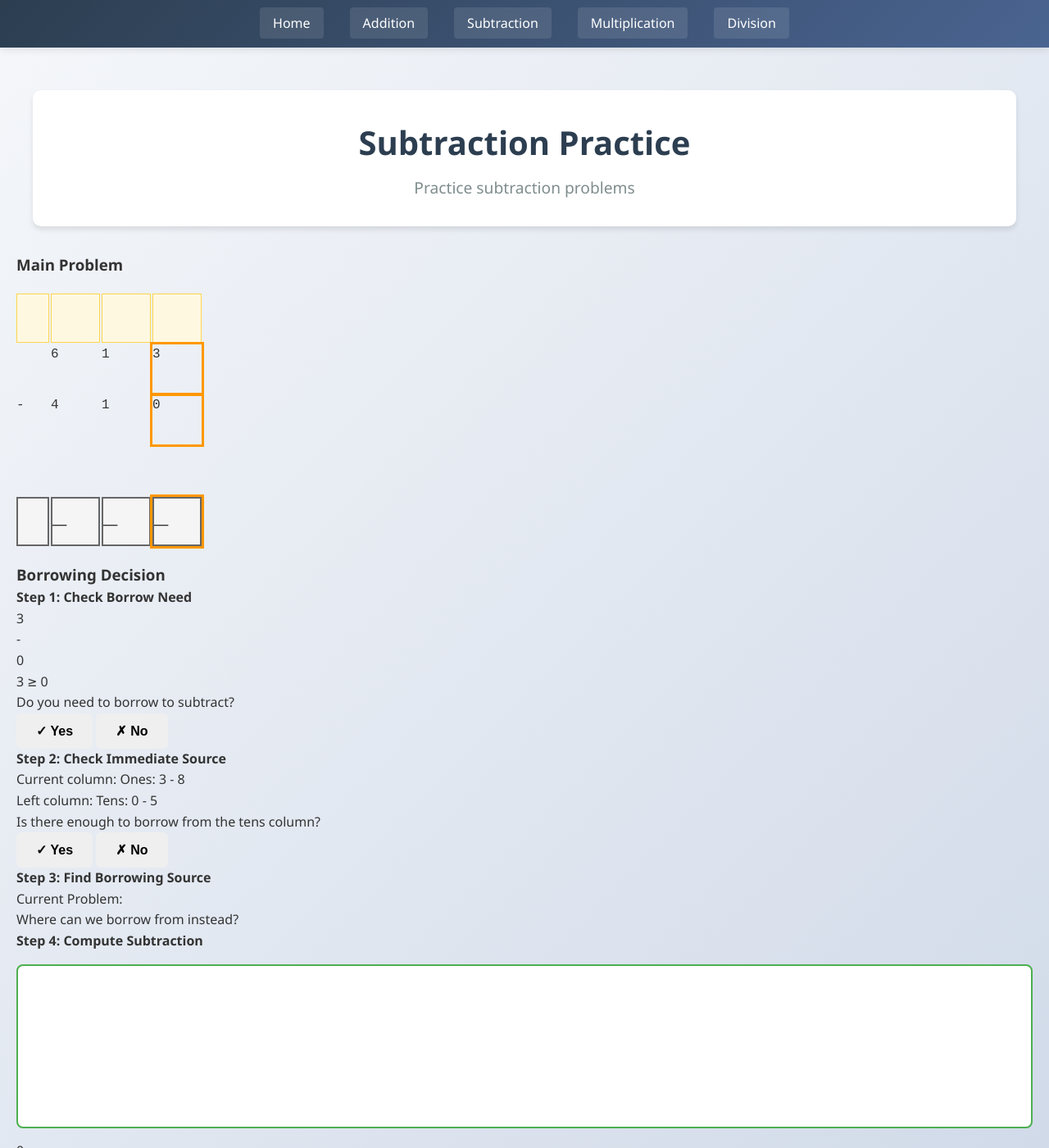
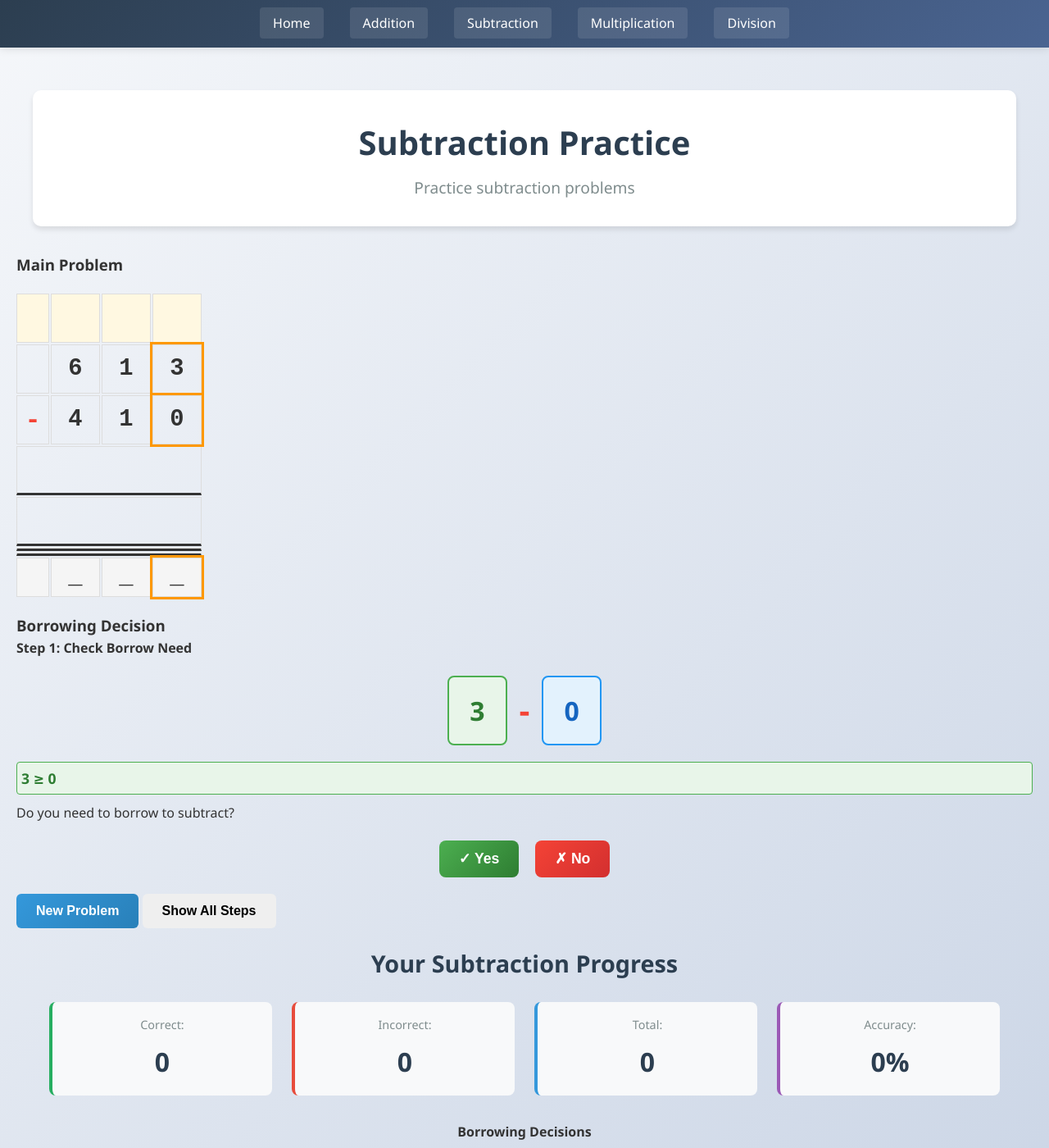
Before and after one commit to ZBZFirst/Math, a Jekyll site: the page built from subtraction.md, in a window 1280 px wide and 1400 px high. Shown: the whole window at 82% size. Built offline with Jekyll 4.4.1, drawn with Linux system fonts in a browser that asks for light colours; some of the changed text lies outside the part shown.

Commit message:
Update subtraction.css

```diff
--- a/assets/css/subtraction.css
+++ b/assets/css/subtraction.css
@@ -147,6 +147,226 @@
     border: 2px solid #2196f3;
 }
 
+/* Add these styles to subtraction.css */
+
+.comparison-hint {
+    font-size: 1.1rem;
+    font-weight: bold;
+    margin: 10px 0;
+    padding: 5px;
+    border-radius: 4px;
+}
+
+.comparison-hint.needs-borrow {
+    color: #d32f2f;
+    background-color: #ffebee;
+    border: 1px solid #f44336;
+}
+
+.comparison-hint.no-borrow {
+    color: #2e7d32;
+    background-color: #e8f5e9;
+    border: 1px solid #4caf50;
+}
+
+/* Decision stage styling */
+.decision-stage {
+    display: none;
+}
+
+.decision-stage.active {
+    display: block;
+}
+
+/* Yes/No buttons */
+.yes-no-buttons {
+    display: flex;
+    gap: 20px;
+    margin: 20px 0;
+    justify-content: center;
+}
+
+.btn-decision {
+    padding: 12px 24px;
+    font-size: 1.1rem;
+    font-weight: bold;
+    border: none;
+    border-radius: 8px;
+    cursor: pointer;
+    transition: all 0.3s ease;
+}
+
+.btn-yes {
+    background: linear-gradient(135deg, #4caf50 0%, #2e7d32 100%);
+    color: white;
+}
+
+.btn-yes:hover {
+    background: linear-gradient(135deg, #2e7d32 0%, #1b5e20 100%);
+    transform: translateY(-2px);
+}
+
+.btn-no {
+    background: linear-gradient(135deg, #f44336 0%, #d32f2f 100%);
+    color: white;
+}
+
+.btn-no:hover {
+    background: linear-gradient(135deg, #d32f2f 0%, #b71c1c 100%);
+    transform: translateY(-2px);
+}
+
+/* Source options */
+.source-options {
+    display: flex;
+    flex-direction: column;
+    gap: 10px;
+    margin: 15px 0;
+}
+
+.source-option {
+    padding: 12px;
+    background: #e3f2fd;
+    border: 2px solid #2196f3;
+    border-radius: 6px;
+    font-size: 1rem;
+    cursor: pointer;
+    transition: all 0.3s ease;
+}
+
+.source-option:hover {
+    background: #bbdefb;
+    transform: translateY(-2px);
+}
+
+/* Current column display */
+.current-column-display {
+    display: flex;
+    align-items: center;
+    justify-content: center;
+    gap: 15px;
+    margin: 20px 0;
+    font-size: 2rem;
+    font-weight: bold;
+}
+
+.top-digit, .bottom-digit {
+    padding: 15px 25px;
+    border-radius: 8px;
+    min-width: 60px;
+    text-align: center;
+}
+
+.top-digit {
+    background: #e8f5e9;
+    border: 2px solid #4caf50;
+    color: #2e7d32;
+}
+
+.bottom-digit {
+    background: #e3f2fd;
+    border: 2px solid #2196f3;
+    color: #1565c0;
+}
+
+.operator {
+    font-size: 2.5rem;
+    color: #f44336;
+}
+
+/* Context display */
+.context-row {
+    margin: 8px 0;
+    display: flex;
+    gap: 10px;
+}
+
+.context-label {
+    font-weight: bold;
+    color: #666;
+}
+
+.context-value {
+    font-family: 'Courier New', monospace;
+    background: #f5f5f5;
+    padding: 4px 8px;
+    border-radius: 4px;
+}
+
+/* Subtraction display in stage 4 */
+.sub-problem-with-borrow {
+    position: relative;
+}
+
+.borrow-indicator {
+    position: absolute;
+    top: -15px;
+    left: 10px;
+    background: #ffebee;
+    color: #d32f2f;
+    border: 2px dashed #f44336;
+    border-radius: 50%;
+    width: 30px;
+    height: 30px;
+    display: flex;
+    align-items: center;
+    justify-content: center;
+    font-weight: bold;
+}
+
+.equals-line {
+    text-align: center;
+    font-size: 2rem;
+    font-weight: bold;
+    margin: 10px 0;
+}
+
+.answer-placeholder {
+    font-size: 2rem;
+    text-align: center;
+    color: #666;
+    min-height: 60px;
+    border-bottom: 3px solid #ccc;
+    margin: 0 auto;
+    width: 80px;
+}
+
+/* Grid styling updates */
+.grid-cell {
+    display: flex;
+    align-items: center;
+    justify-content: center;
+    font-size: 1.8rem;
+    font-weight: bold;
+    border: 1px solid #ddd;
+}
+
+.minus-column {
+    font-size: 2rem;
+    color: #f44336;
+    font-weight: bold;
+}
+
+.line {
+    border-bottom: 3px solid #333;
+    grid-column: 1 / span 4;
+}
+
+.borrow-indicator-small {
+    font-size: 1rem;
+    color: #d32f2f;
+    background: #ffebee;
+    border-radius: 50%;
+    width: 25px;
+    height: 25px;
+    display: flex;
+    align-items: center;
+    justify-content: center;
+    position: absolute;
+    top: -5px;
+    right: -5px;
+}
+
 .sub-minus {
     font-size: 2rem;
     font-weight: bold;
```
